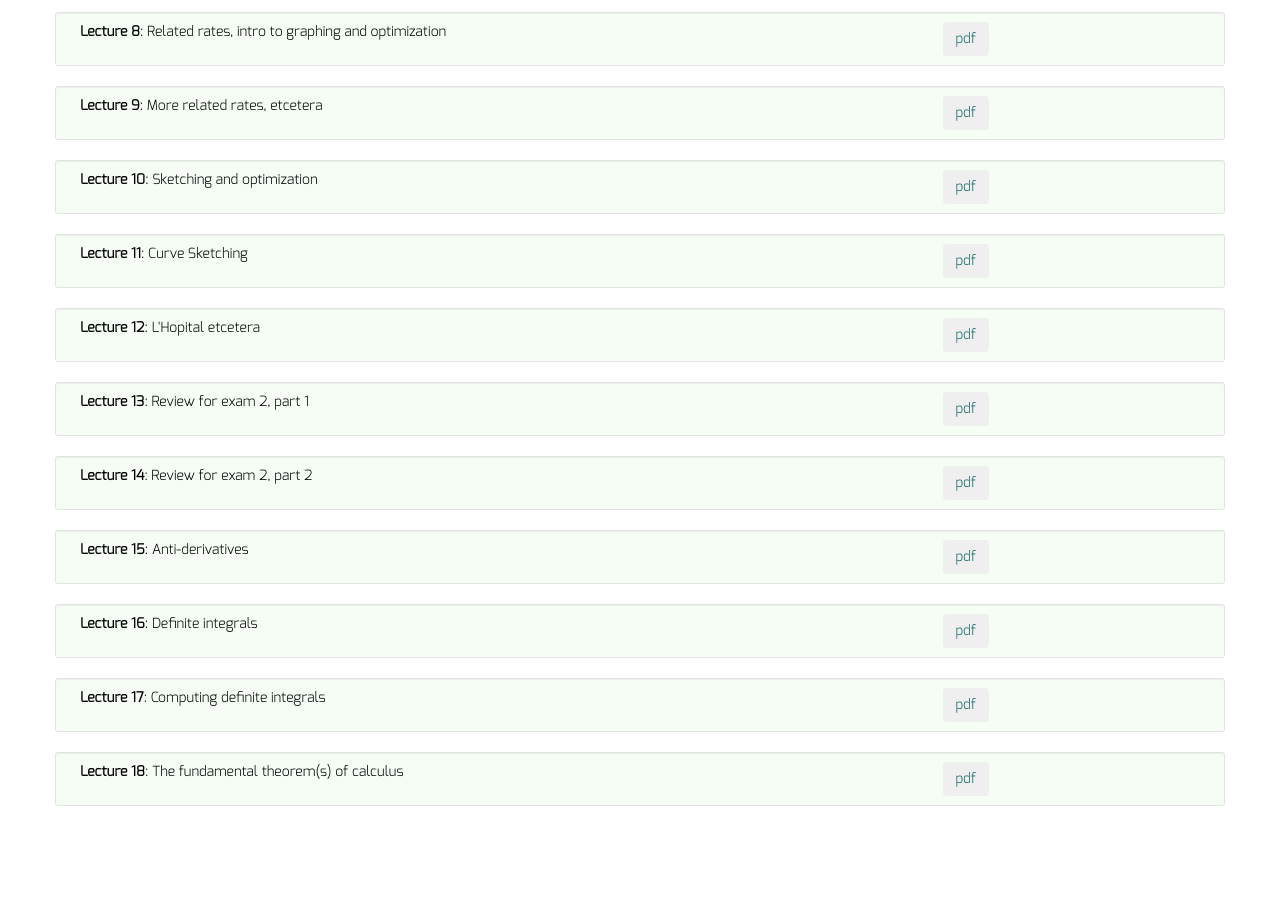
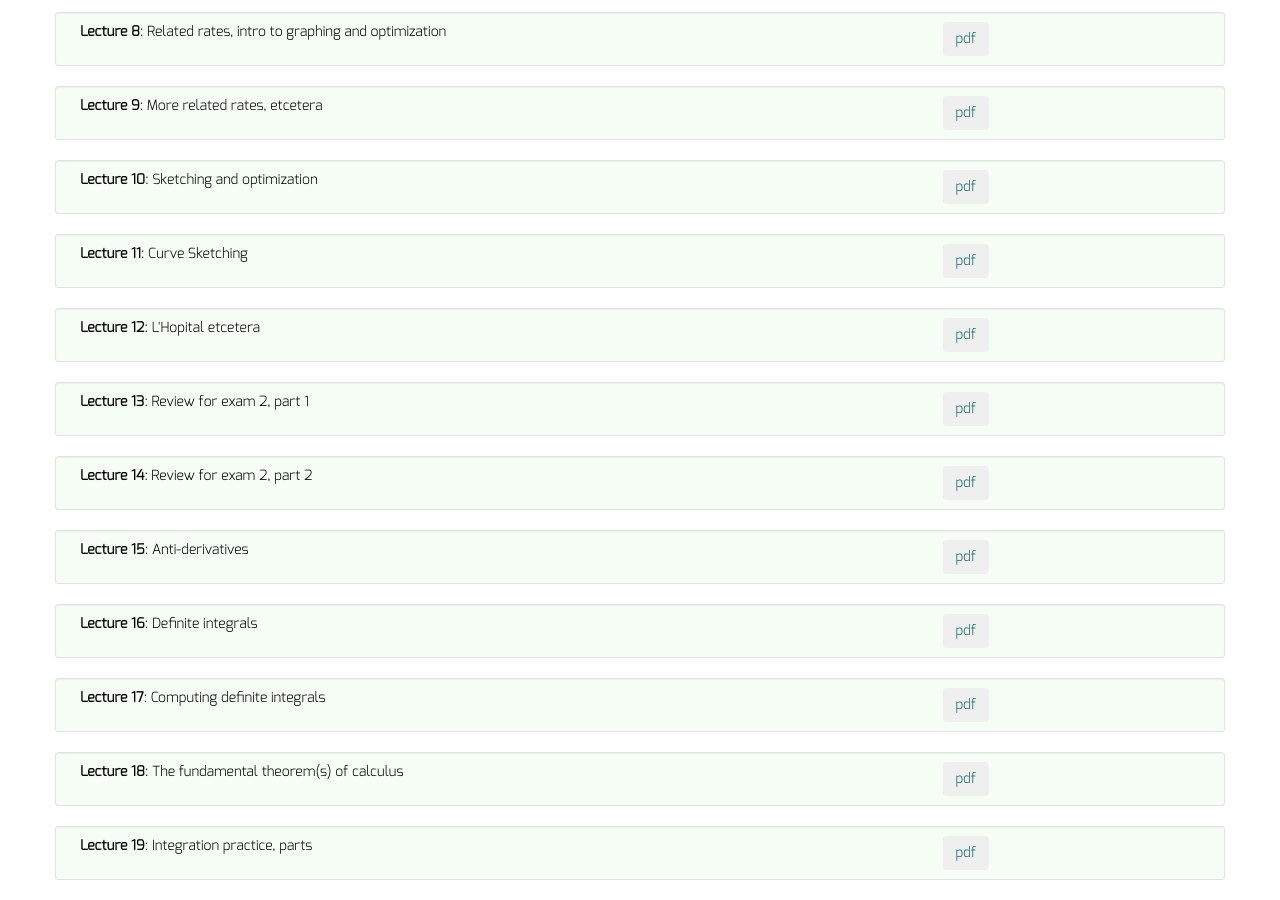
Before and after one commit to dkrashen/calc1, a Jekyll site: the page built from lectures/index.html, in a window 1280 px wide and 900 px high, scrolled down 788 px. Built offline with Jekyll 4.4.1, drawn with Linux system fonts in a browser that asks for light colours; before the commit the page ends 1614 px from its top, so only the background shows below that.

Commit message:
add lecture 19, pdf and yml

```diff
--- a/_data/lectures.yml
+++ b/_data/lectures.yml
@@ -52,3 +52,6 @@
 - title: "Lecture 18"
   filename: "lecture18.pdf"
   description: "The fundamental theorem(s) of calculus"
+- title: "Lecture 19"
+  filename: "lecture19.pdf"
+  description: "Integration practice, parts"
```
Also changed, not shown: 1 other file.
